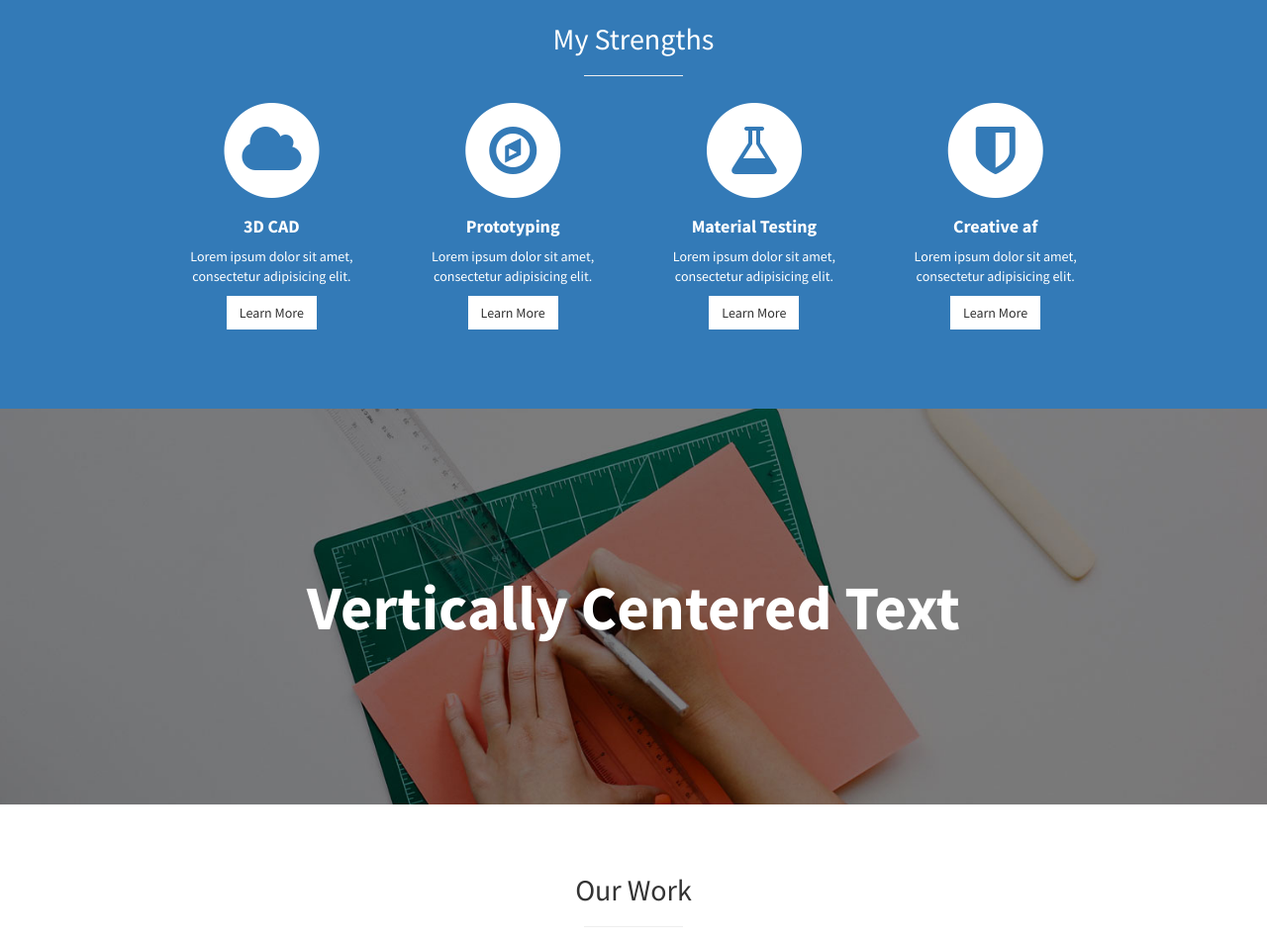
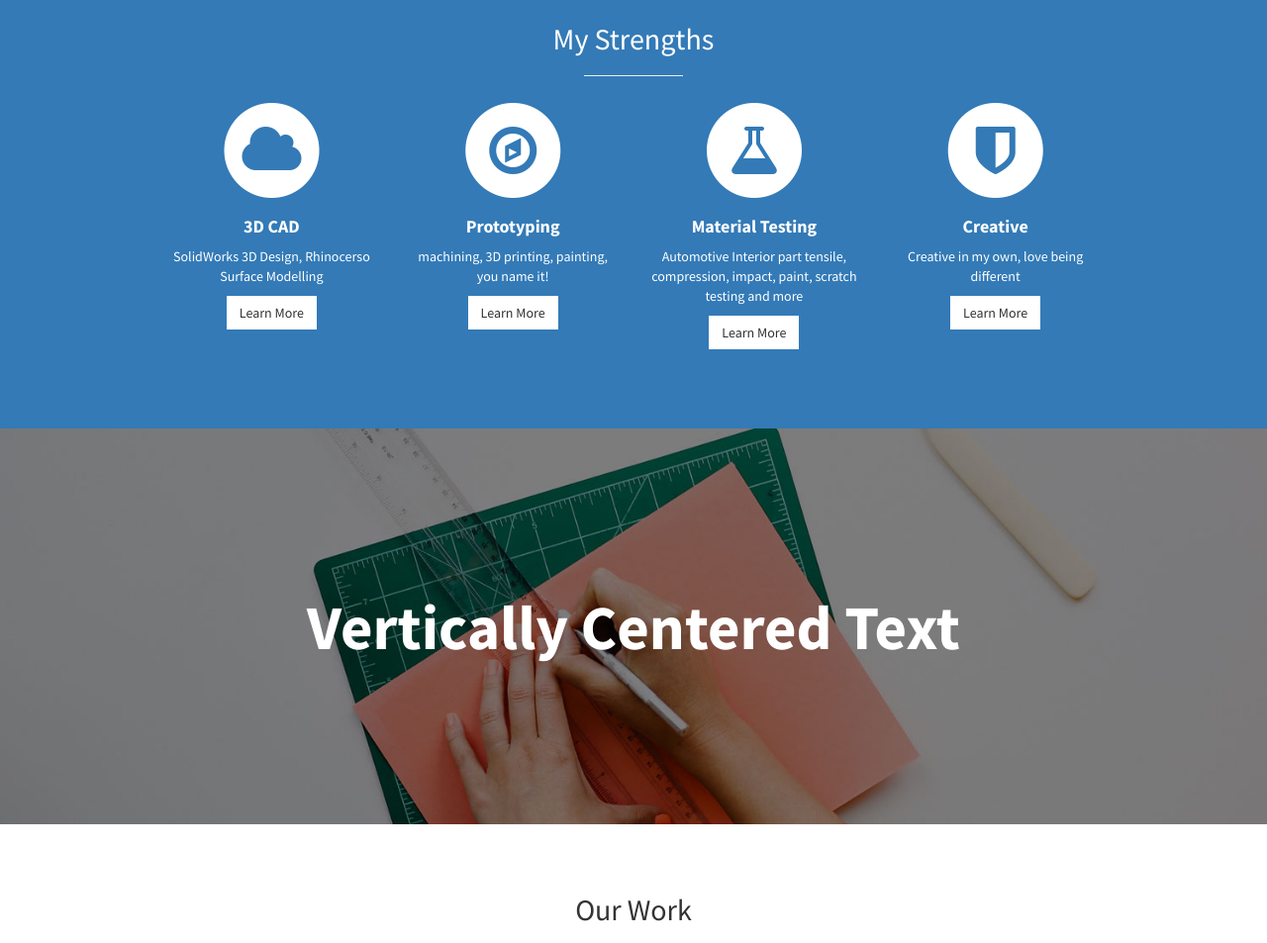
Before and after one commit to sukhrajhothi/sukhrajhothi.github.io, a plain HTML site: page index.html in a window 1280 px wide. Shown: the part 1059-2012 px from the top of the page at 99% size. Drawn offline with Linux system fonts and the light colour scheme.

Commit message:
services

```diff
--- a/index.html
+++ b/index.html
@@ -100,7 +100,7 @@
                                 <h4>
                                     <strong>3D CAD</strong>
                                 </h4>
-                                <p>Lorem ipsum dolor sit amet, consectetur adipisicing elit.</p>
+                                <p>SolidWorks 3D Design, Rhinocerso Surface Modelling</p>
                                 <a href="#" class="btn btn-light">Learn More</a>
                             </div>
                         </div>
@@ -113,7 +113,7 @@
                                 <h4>
                                     <strong>Prototyping</strong>
                                 </h4>
-                                <p>Lorem ipsum dolor sit amet, consectetur adipisicing elit.</p>
+                                <p>machining, 3D printing, painting, you name it!</p>
                                 <a href="#" class="btn btn-light">Learn More</a>
                             </div>
                         </div>
@@ -126,7 +126,7 @@
                                 <h4>
                                     <strong>Material Testing</strong>
                                 </h4>
-                                <p>Lorem ipsum dolor sit amet, consectetur adipisicing elit.</p>
+                                <p>Automotive Interior part tensile, compression, impact, paint, scratch testing and more</p>
                                 <a href="#" class="btn btn-light">Learn More</a>
                             </div>
                         </div>
@@ -137,9 +137,9 @@
                                 <i class="fa fa-shield fa-stack-1x text-primary"></i>
                             </span>
                                 <h4>
-                                    <strong>Creative af</strong>
+                                    <strong>Creative</strong>
                                 </h4>
-                                <p>Lorem ipsum dolor sit amet, consectetur adipisicing elit.</p>
+                                <p>Creative in my own, love being different</p>
                                 <a href="#" class="btn btn-light">Learn More</a>
                             </div>
                         </div>
```
